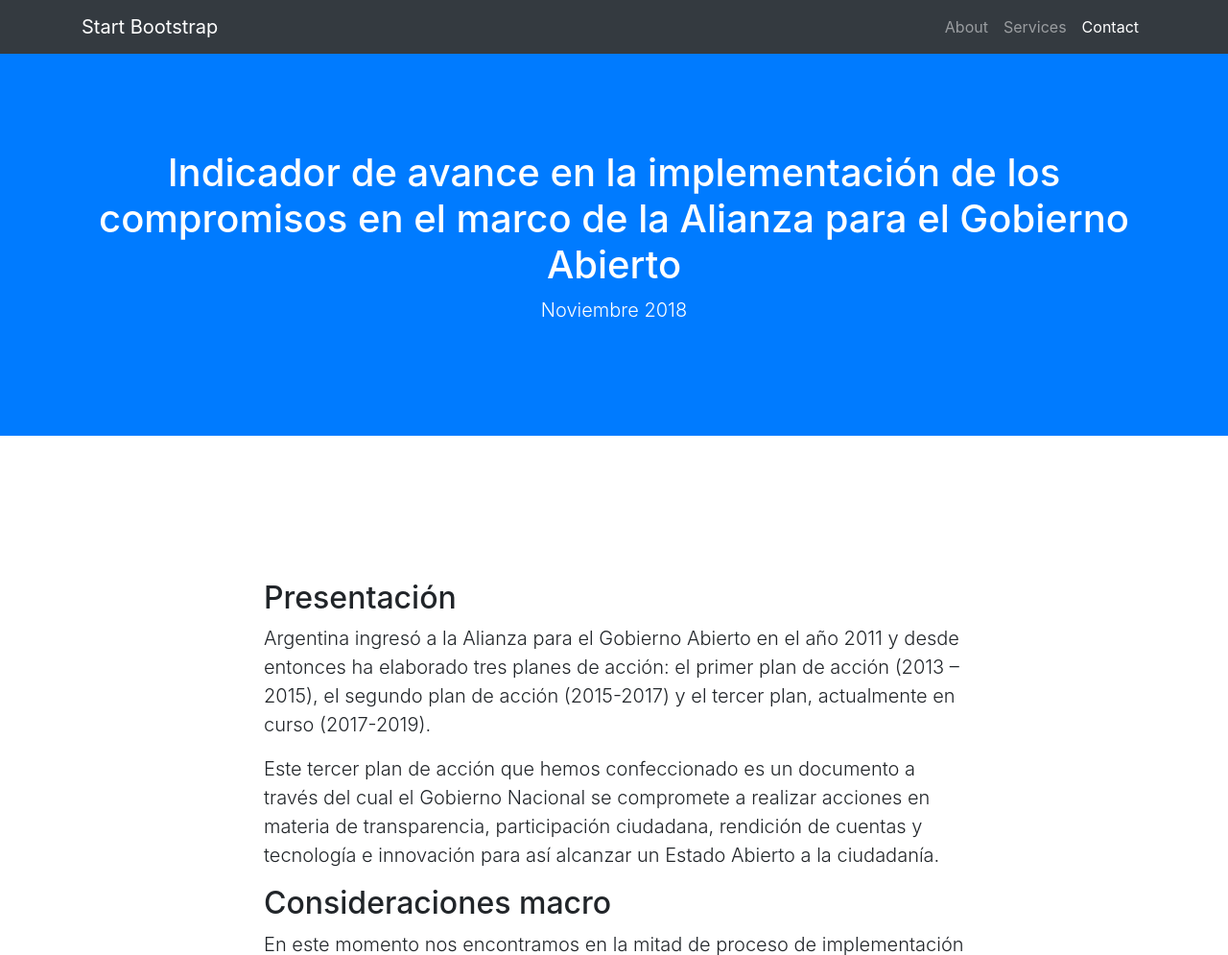
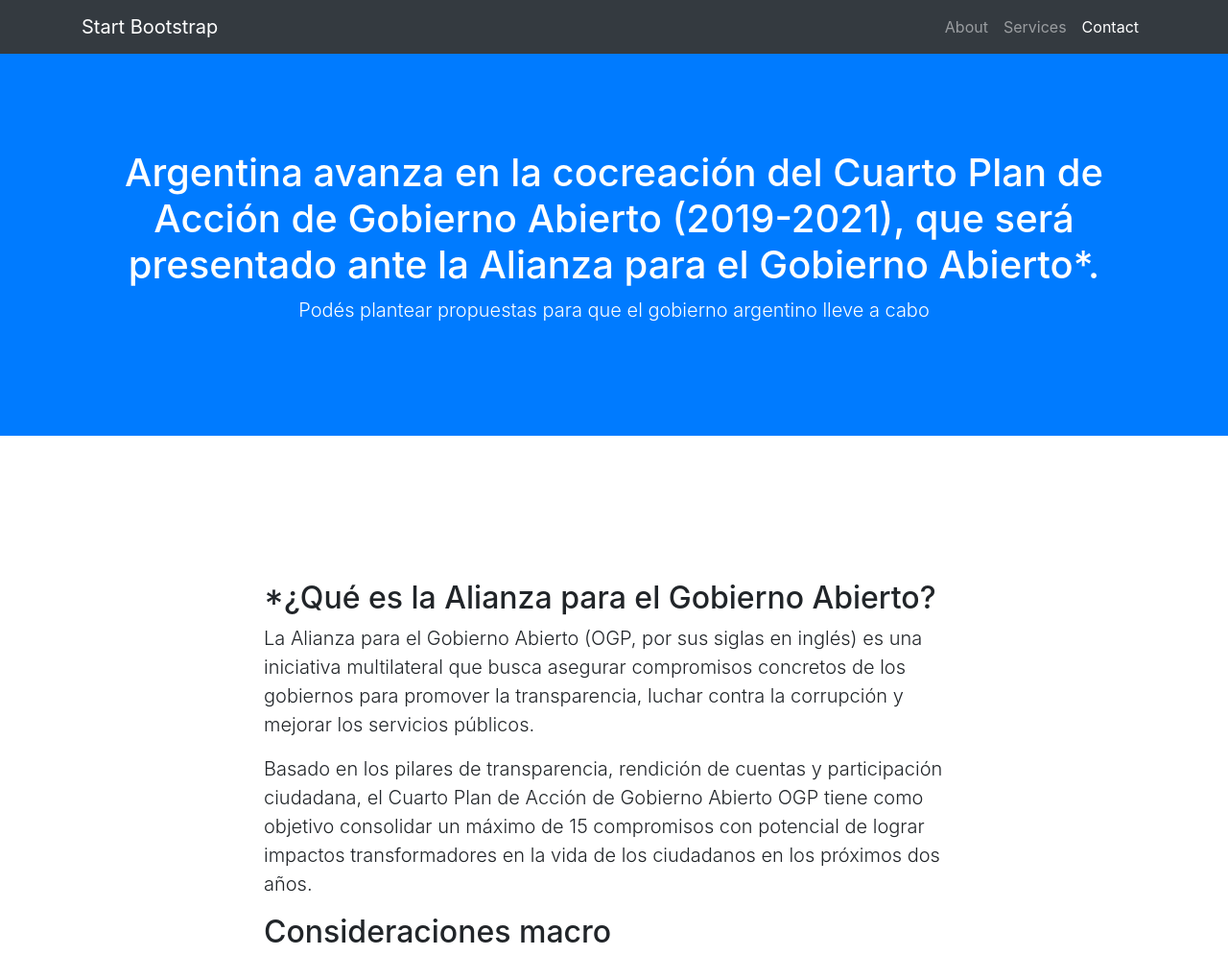
Before and after one commit to matifernandez/argentina-ogp, a website with bundled scripts: page index.html in a window 1280 px wide. Shown: the top 995 px of the page at 96% size. Built offline with nearby package versions, Linux system fonts and the light colour scheme.

Commit message:
Update index.html

```diff
--- a/index.html
+++ b/index.html
@@ -8,7 +8,7 @@
     <meta name="description" content="">
     <meta name="author" content="">
 
-    <title>Argentina en la Alianza para el Gobierno Abierto</title>
+    <title>Llamado a propuestas para el Cuarto Plan de Acción de Gobierno Abierto</title>
 
     <!-- Bootstrap core CSS -->
     <link href="vendor/bootstrap/css/bootstrap.min.css" rel="stylesheet">
@@ -45,8 +45,8 @@
 
     <header class="bg-primary text-white">
       <div class="container text-center">
-        <h1>Indicador de avance en la implementación de los compromisos en el marco de la Alianza para el Gobierno Abierto</h1>
-        <p class="lead">Noviembre 2018</p>
+        <h1>Argentina avanza en la cocreación del Cuarto Plan de Acción de Gobierno Abierto (2019-2021), que será presentado ante la Alianza para el Gobierno Abierto*.</h1>
+        <p class="lead">Podés plantear propuestas para que el gobierno argentino lleve a cabo</p>
       </div>
     </header>
 
@@ -54,12 +54,11 @@
       <div class="container">
         <div class="row">
           <div class="col-lg-8 mx-auto">
-            <h2>Presentación</h2>
-            <p class="lead">Argentina ingresó a la Alianza para el Gobierno Abierto en el año 2011 y desde entonces ha elaborado tres planes de acción: el primer plan de acción (2013 – 2015), el segundo plan de acción (2015-2017) y el tercer plan, actualmente en curso (2017-2019).</p>
-            <p class="lead">Este tercer plan de acción que hemos confeccionado es un documento a través del cual el Gobierno Nacional se compromete a realizar acciones en materia de transparencia, participación ciudadana, rendición de cuentas y tecnología e innovación para así alcanzar un Estado Abierto a la ciudadanía.</p>
+            <h2>*¿Qué es la Alianza para el Gobierno Abierto?</h2>
+            <p class="lead">La Alianza para el Gobierno Abierto (OGP, por sus siglas en inglés) es una iniciativa multilateral que busca asegurar compromisos concretos de los gobiernos para promover la transparencia,  luchar contra la corrupción y mejorar los servicios públicos.</p>
+            <p class="lead">Basado en los pilares de transparencia, rendición de cuentas y participación ciudadana, el Cuarto Plan de Acción de Gobierno Abierto OGP tiene como objetivo consolidar un máximo de 15 compromisos con potencial de lograr impactos transformadores en la vida de los ciudadanos en los próximos dos años.</p>
             <h2>Consideraciones macro</h2>
             <p class="lead">En este momento nos encontramos en la mitad de proceso de implementación del tercer plan. Dicho proceso contempla distintas etapas de evaluación, externas e internas. Podemos mencionar como destacables: la publicación de un informe de autoevaluación al finalizar cada ciclo de ejecución (12 meses) y una evaluación independiente (IRM) al finalizar el primer año de implementación y al término del Plan (2 años).</p>
-            <p class="lead">La ambición de este tercer plan no se refleja solamente en la cantidad de compromisos (44) sino también en integrar a este proceso a los distintos poderes del Estado (Legislativo, Judicial), a los organismos de control externos y a gobierno subnacionales.</p>
 
             <h4>Áreas de gobierno que participan</h4>
             <ul>
```
